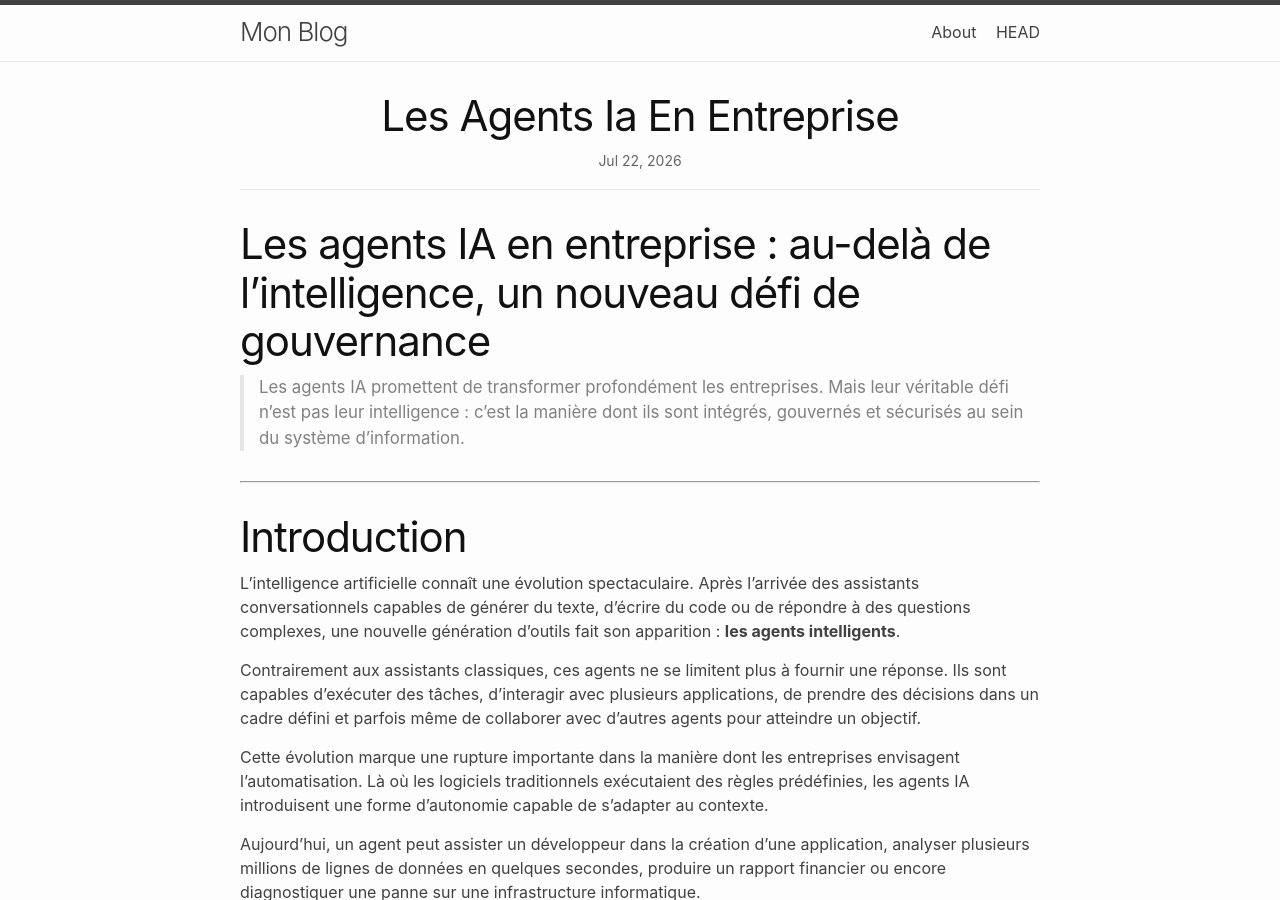
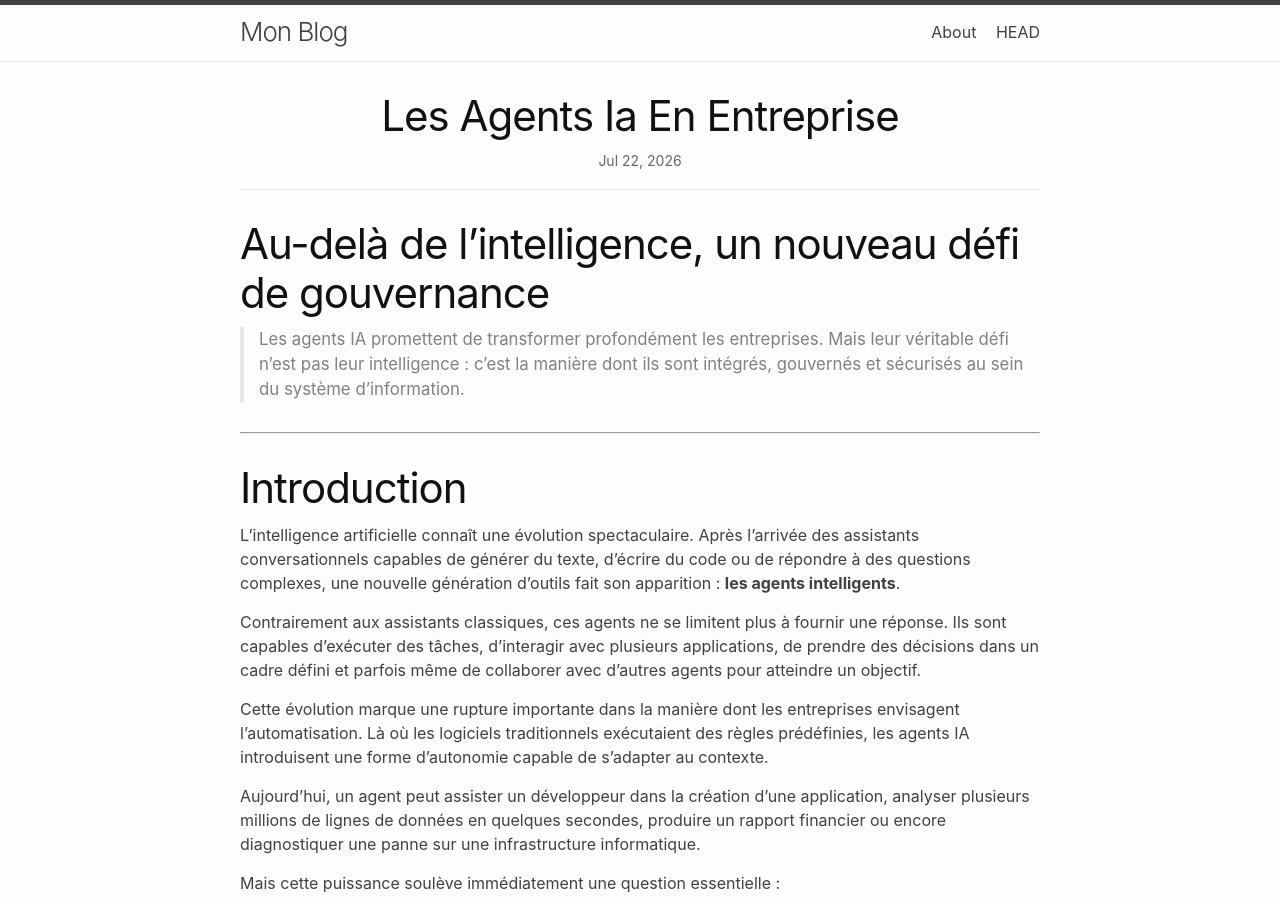
Before and after one commit to stodar/stodar.github.io, a Jekyll site: the page built from _posts/2026-07-22-Les-agents-IA-en-entreprise.md, in a window 1280 px wide and 900 px high. Built offline with Jekyll 4.4.1, drawn with Linux system fonts in a browser that asks for light colours; nearby versions of some CDN libraries; our own code applies the rules of GitHub Pages for plain Markdown files.

Commit message:
Update 2026-07-22-Les-agents-IA-en-entreprise.md

```diff
--- a/_posts/2026-07-22-Les-agents-IA-en-entreprise.md
+++ b/_posts/2026-07-22-Les-agents-IA-en-entreprise.md
@@ -1,4 +1,4 @@
-# Les agents IA en entreprise : au-delà de l'intelligence, un nouveau défi de gouvernance
+# Au-delà de l'intelligence, un nouveau défi de gouvernance
 
 > *Les agents IA promettent de transformer profondément les entreprises. Mais leur véritable défi n'est pas leur intelligence : c'est la manière dont ils sont intégrés, gouvernés et sécurisés au sein du système d'information.*
 
```
